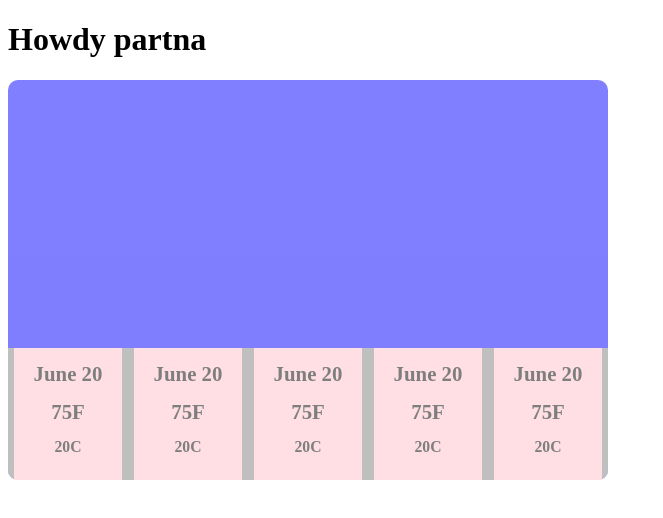
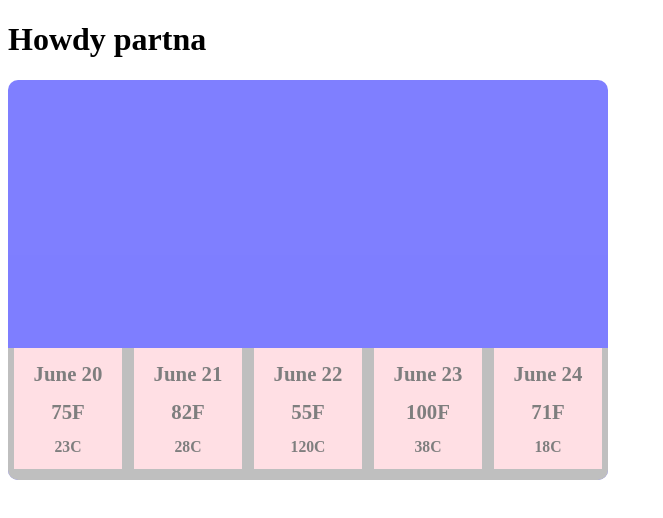
Before and after one commit to regbake/ng-weather, an Angular app: page / in a window 1280 px wide. Shown: the top 518 px of the page, without its empty margins (0-663 px from the left). Built offline with nearby package versions, Linux system fonts and the light colour scheme.

Commit message:
components render properly

```diff
--- a/src/app/contain/contain.component.html
+++ b/src/app/contain/contain.component.html
@@ -1,9 +1,7 @@
 <div class="outer-contain">
     <div class="footer">
-        <app-footer-display></app-footer-display>
-        <app-footer-display></app-footer-display>
-        <app-footer-display></app-footer-display>
-        <app-footer-display></app-footer-display>
-        <app-footer-display></app-footer-display>
+      <div *ngFor="let forecast of forecastData">
+         <app-footer-display [forecast]='forecast'></app-footer-display>
+      </div>
     </div>
 </div>
--- a/src/app/contain/contain.component.ts
+++ b/src/app/contain/contain.component.ts
@@ -12,4 +12,30 @@ export class ContainComponent implements OnInit {
   ngOnInit() {
   }
 
+  forecastData: Array<any> = [{
+    date: 'June 20',
+    tempF: '75',
+    tempC: '23'
+  },
+  {
+    date: 'June 21',
+    tempF: '82',
+    tempC: '28'
+  },
+  {
+    date: 'June 22',
+    tempF: '55',
+    tempC: '120'
+  },
+  {
+    date: 'June 23',
+    tempF: '100',
+    tempC: '38'
+  },
+  {
+    date: 'June 24',
+    tempF: '71',
+    tempC: '18'
+  }];
+
 }
--- a/src/app/footer-display/footer-display.component.html
+++ b/src/app/footer-display/footer-display.component.html
@@ -1,5 +1,5 @@
 <div class="card">
-  <h1>{{ date }}</h1>
-  <h1>{{ tempF }}F</h1>
-  <h2>{{ tempC }}C</h2>
+  <h1> {{ forecast.date }} </h1>
+  <h1> {{ forecast.tempF }}F </h1>
+  <h2> {{ forecast.tempC }}C </h2>
 </div>
--- a/src/app/footer-display/footer-display.component.ts
+++ b/src/app/footer-display/footer-display.component.ts
@@ -1,4 +1,4 @@
-import { Component, OnInit } from '@angular/core';
+import { Component, OnInit, Input } from '@angular/core';
 
 @Component({
   selector: 'app-footer-display',
@@ -9,11 +9,12 @@ export class FooterDisplayComponent implements OnInit {
 
   constructor() { }
 
+  @Input('forecast') forecast: any;
   ngOnInit() {
   }
 
-  date = 'June 20'
-  tempF = '75'
-  tempC = '20'
+  // date = 'June 20';
+  // tempF = '75';
+  // tempC = '20';
 
 }
```
